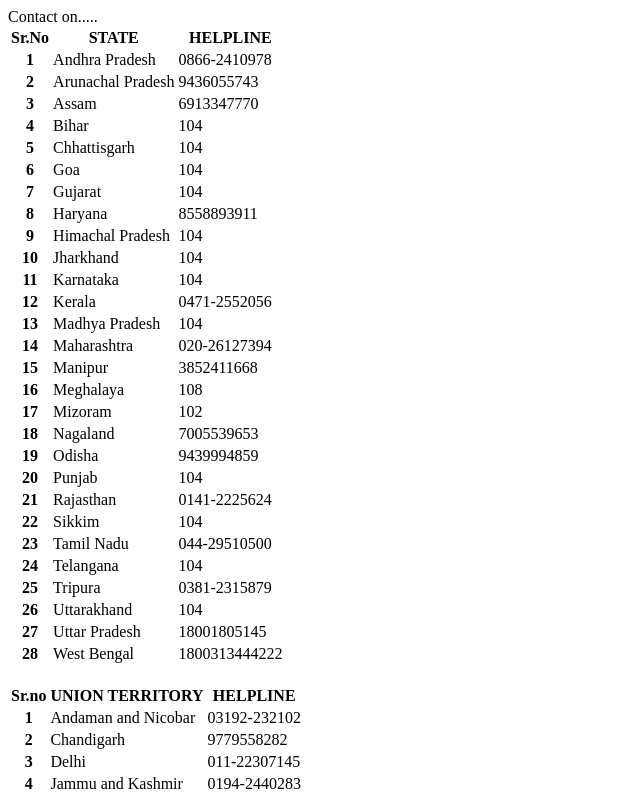
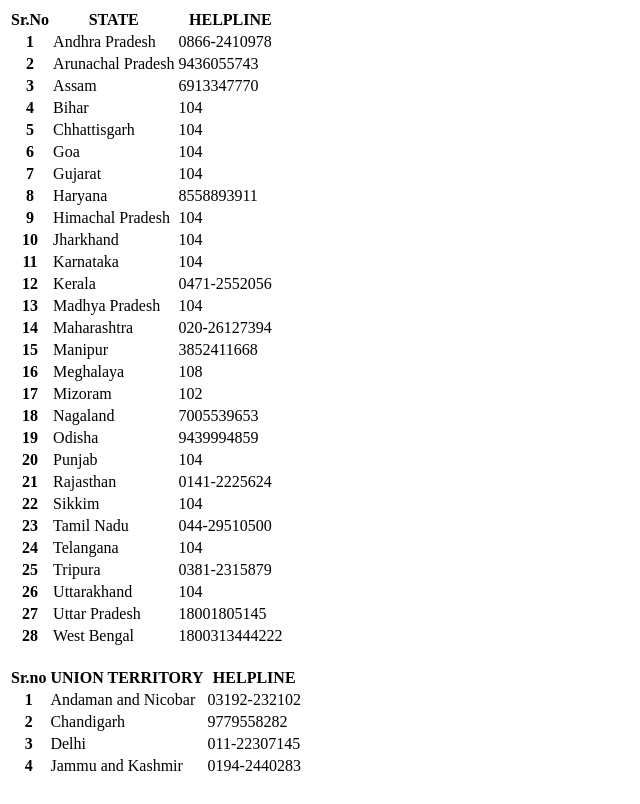
Before and after one commit to ravikishor-chilka/India-Covid-Cases-Forecast, a Django app: page /contact in a window 1280 px wide. Shown: the whole page, without its empty margins (0-640 px from the left). After the commit the page ends 771 px from the top, so only its background shows below. Run offline with Django 3.2, Linux system fonts and the light colour scheme.

Commit message:
Final Settings

```diff
--- a/templates/contact.html
+++ b/templates/contact.html
@@ -6,11 +6,7 @@
   <title> THIS IS THE TITLE</title>
 </head>
 <body>
-    Contact on.....
-
-
-
-  <table class="table table-bordered">
+  <table class="table table-striped">
   <thead>
     <tr>
       <th scope="col">Sr.No</th>
```
